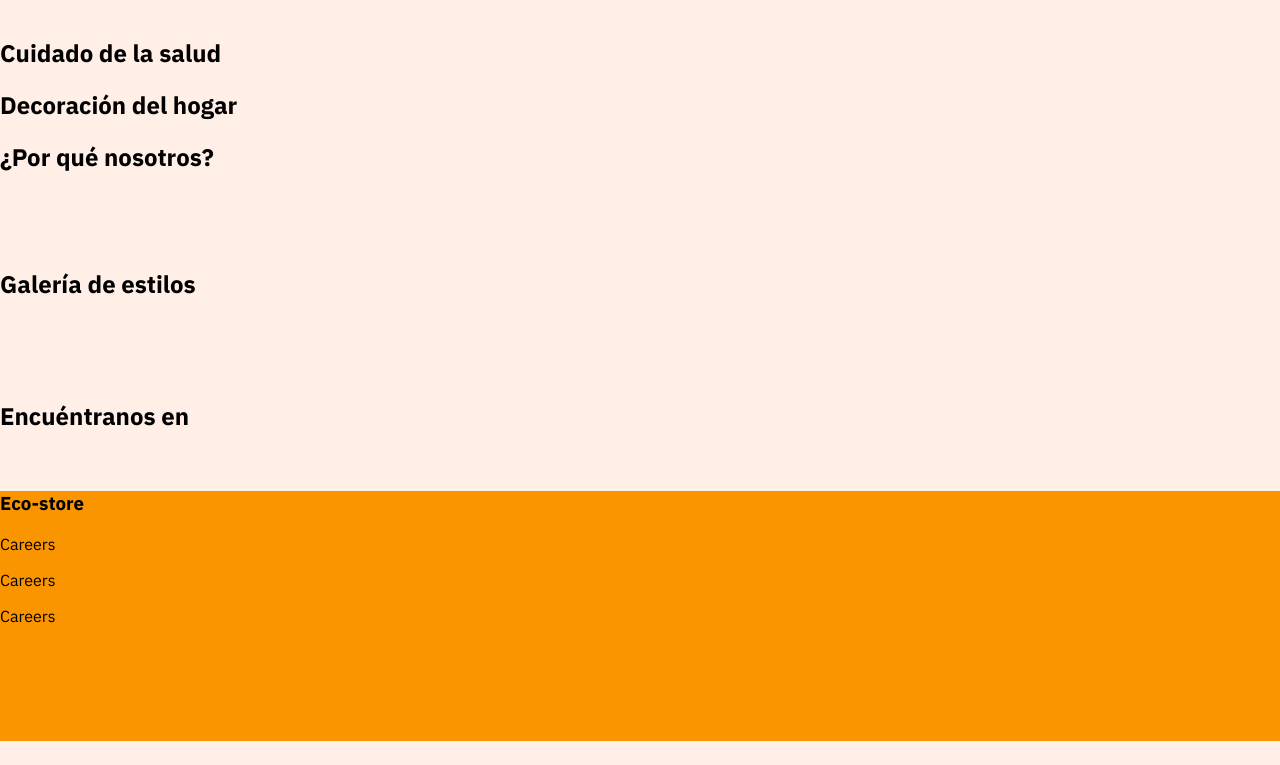
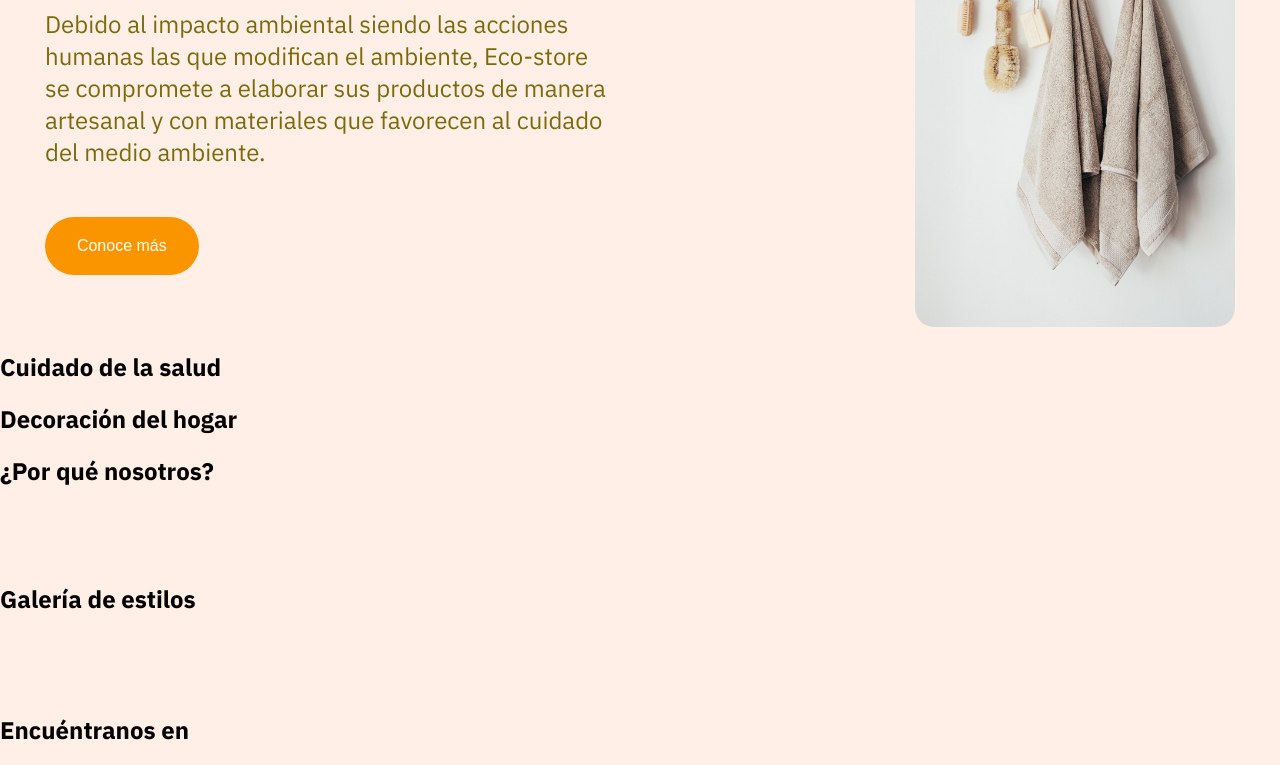
Before and after one commit to edwintrumpet/eco-store-platzi, a plain HTML site: page index.html in a window 1280 px wide. Shown: the part 263-1028 px from the top of the page. Before the commit the page ends 1004 px from the top, so only its background shows below. Drawn offline with nearby package versions, Linux system fonts and the light colour scheme; files that its build step writes are made by us from their sources.

Commit message:
creando la estructura de la sección main

```diff
--- a/index.html
+++ b/index.html
@@ -35,11 +35,17 @@
         <article>
             <div class="impact-section">
                 <h1>Impacto ecológico</h1>
-                <p>Debido al impacto ambiental siendo las acciones humanas las que  modifican el ambiente, Eco-store se compromete a elaborar sus productos de manera artesanal y con materiales que favorecen al cuidado del medio ambiente.</p>
+                <p>
+                    Debido al impacto ambiental siendo las acciones <br>
+                    humanas las que  modifican el ambiente, Eco-store <br>
+                    se compromete a elaborar sus productos de manera <br>
+                    artesanal y con materiales que favorecen al cuidado <br>
+                    del medio ambiente.
+                </p>
                 <button>Conoce más</button>
             </div>
             <div class="image-section">
-                <img src="" alt="">
+                <img src="./assets/img/main-2.jpg" alt="">
             </div>
         </article>
         <section class="product-section">
--- a/scss/main.scss
+++ b/scss/main.scss
@@ -2,7 +2,9 @@ $primay-color: #FFEFE7;
 $secondary-color: #FFDAC6;
 $tertiary-color: #BABD8D;
 $primary-text-color: #7C6A0A;
+$quartenion-color: #FA9500;
 $font-stack: 'IBM Plex Sans', sans-serif;
+$paragraph-size: 1.5em;
 
 body {
     margin: 0;
@@ -19,7 +21,7 @@ nav {
     color: $primary-text-color;
 
     p {
-        font-size: 1.5em;
+        font-size: $paragraph-size;
         padding-left: 30px;
     }
 
@@ -34,9 +36,49 @@ nav {
     }
 }
 
+article {
+    display: flex;
+    width: auto;
+    color: $primary-text-color;
+    padding-left: 45px;
+    padding-right: 45px;
+    justify-content: space-between;
+
+    .impact-section {
+        display: flex;
+        flex-direction: column;
+        padding-top: 50px;
+        gap: 25px;
+    }
+
+    h1 {
+        font-size: 3em;
+        padding: 0;
+        margin: 0;
+    }
+
+    p {
+        font-size: $paragraph-size;
+    }
+
+    button {
+        width: 12vw;
+        padding: 20px;
+        background-color: $quartenion-color;
+        border-style: none;
+        border-radius: 35px;
+        color: white;
+        font-size: 1em;
+    }
+
+    img {
+        width: 25vw;
+        border-radius: 19px;
+    }
+}
+
 footer {
-    $background: #FA9500;
     width: 100%;
     height: 250px;
-    background-color: $background;
+    background-color: $quartenion-color;
 }
```
